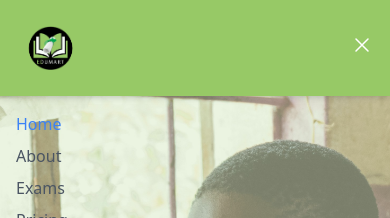
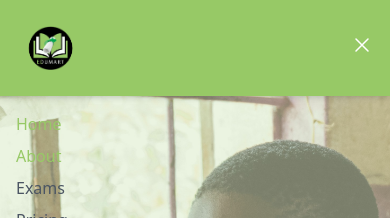
Before and after one commit to Charlespossible/client_exam, a React (Vite) app: page / in a window 390 px wide. Both pictures are taken after a click on the button 362 px from the left and 45 px from the top of the page. Shown: the top 218 px of the page. Built offline with nearby package versions, Linux system fonts and the light colour scheme.

Commit message:
Update Navbar.tsx
Adjusted mobile menu

```diff
--- a/src/components/Navbar.tsx
+++ b/src/components/Navbar.tsx
@@ -158,7 +158,7 @@ const Navbar: React.FC = () => {
                   onClick={() => setIsOpen(false)}
                   className={({ isActive }) =>
                     `text-[#97c966] hover:text-[#78846f]  ${
-                      isActive ? "font-normal text-blue-500" : ""
+                      isActive ? "font-normal text-[#97c966]" : ""
                     }`
                   }
                 >
@@ -168,8 +168,8 @@ const Navbar: React.FC = () => {
                   to="/about"
                   onClick={() => setIsOpen(false)}
                   className={({ isActive }) =>
-                    `text-gray-600 hover:text-[#78846f]  ${
-                      isActive ? "font-normal text-blue-500" : ""
+                    `text-[#97c966] hover:text-[#78846f]  ${
+                      isActive ? "font-normal text-[#97c966]" : ""
                     }`
                   }
                 >
```
